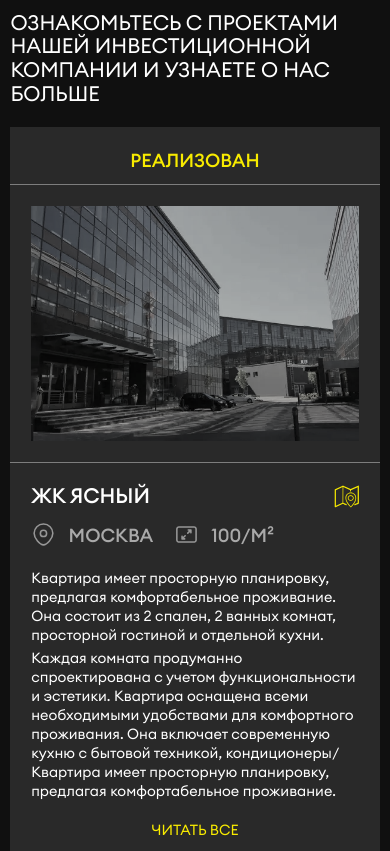
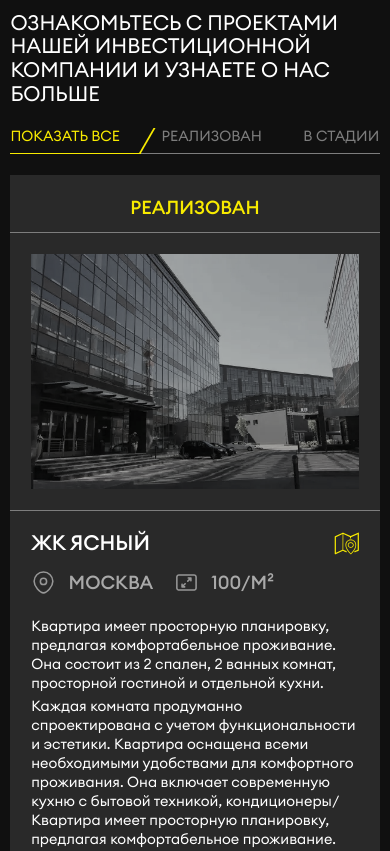
Before and after one commit to TimofeyAgapitov/production-MadeLayout, a plain HTML site: page subcategories-development-page.html in a window 390 px wide. Shown: the part 1440-2291 px from the top of the page. Drawn offline with nearby package versions, Linux system fonts and the light colour scheme.

Commit message:
feat: load new update

```diff
--- a/css/style.css
+++ b/css/style.css
@@ -1750,6 +1750,44 @@ section {
   margin-bottom: 4rem;
 }
 
+.subcategories-projects__content .content__filters {
+  display: -webkit-box;
+  display: -ms-flexbox;
+  display: flex;
+  margin-bottom: 4rem;
+}
+
+.subcategories-projects__content .content__filters .filters__button {
+  color: #7d7d7d;
+  text-transform: uppercase;
+  padding-right: 4rem;
+  padding-bottom: 0.4rem;
+  border-bottom: 0.2rem solid #7d7d7d;
+}
+
+.subcategories-projects__content .content__filters .filters__button:not(:first-child) {
+  padding-left: 4rem;
+}
+
+.subcategories-projects__content .content__filters .filters__button.active {
+  color: #f8eb00;
+  border-bottom-color: #f8eb00;
+  position: relative;
+}
+
+.subcategories-projects__content .content__filters .filters__button.active::before {
+  content: "";
+  position: absolute;
+  bottom: -0.2rem;
+  right: -0.7rem;
+  width: 1.6rem;
+  height: 2.5rem;
+  border-right: 0.3rem solid #f8eb00;
+  -webkit-transform: skew(-30deg);
+      -ms-transform: skew(-30deg);
+          transform: skew(-30deg);
+}
+
 .subcategories-projects__content .content__projects {
   display: -webkit-box;
   display: -ms-flexbox;
@@ -1788,6 +1826,7 @@ section {
 
 .subcategories-projects__content .content__projects .project-box:hover .project-center {
   border-left-color: #101010;
+  border-top-color: #101010;
 }
 
 .subcategories-projects__content .content__projects .project-box:hover .project-right {
@@ -2889,6 +2928,29 @@ body {
     width: 100%;
   }
 
+  .subcategories-projects__content .content__filters {
+    overflow-y: auto;
+  }
+
+  .subcategories-projects__content .content__filters::-webkit-scrollbar {
+    display: none;
+  }
+
+  .subcategories-projects__content .content__filters .filters__button {
+    border-bottom-width: 0.3rem;
+    -webkit-box-flex: 0;
+        -ms-flex: none;
+            flex: none;
+    padding-bottom: 1.6rem;
+  }
+
+  .subcategories-projects__content .content__filters .filters__button.active::before {
+    height: 5rem;
+    bottom: -0.3rem;
+    right: -1.5rem;
+    border-right-width: 0.4rem;
+  }
+
   .subcategories-projects__content .content__projects .project-box {
     -webkit-box-orient: vertical;
     -webkit-box-direction: normal;
--- a/js/app.js
+++ b/js/app.js
@@ -32,8 +32,12 @@ document.addEventListener('DOMContentLoaded', function () {
     const headerButton = header.querySelector('.header__button');
     const headerButtonNavigate = header.querySelectorAll('.header__popup-item');
     const headerPopup = header.querySelector('.header__popup');
-    const headerPopupContainer = headerPopup.querySelector('.header__popup-container');
-    const headerPopupClose = headerPopupContainer.querySelector('.header__popup-close');
+    const headerPopupContainer = headerPopup.querySelector(
+      '.header__popup-container'
+    );
+    const headerPopupClose = headerPopupContainer.querySelector(
+      '.header__popup-close'
+    );
 
     console.log(headerPopup);
 
@@ -70,6 +74,21 @@ document.addEventListener('DOMContentLoaded', function () {
           component.classList.remove('active');
         });
         component.classList.add('active');
+      });
+    });
+  }
+  //////////////////////////////// SCRIPT-SUBCATEGORIES //////////////////////////////////
+  if (document.querySelector('.subcategories')) {
+    const subcategories = document.querySelector('.subcategories');
+    const subcategoriesProjectsButton =
+      subcategories.querySelectorAll('.filters__button');
+    // Событие при нажатии на элемент хлебной крошки
+    subcategoriesProjectsButton.forEach((button) => {
+      button.addEventListener('click', () => {
+        subcategoriesProjectsButton.forEach((button) => {
+          button.classList.remove('active');
+        });
+        button.classList.add('active');
       });
     });
   }
--- a/subcategories-development-page.html
+++ b/subcategories-development-page.html
@@ -4,10 +4,10 @@
   <meta charset="UTF-8" />
   <meta http-equiv="X-UA-Compatible" content="IE=edge" />
   <meta name="viewport" content="width=device-width, initial-scale=1.0" />
-  <link rel="stylesheet" href="css/style.css?_V=20230911132511" />
+  <link rel="stylesheet" href="css/style.css?_V=20230911195804" />
   <link
     rel="stylesheet"
-    href="https://cdn.jsdelivr.net/npm/swiper@10/swiper-bundle.min.css?_V=20230911132511"
+    href="https://cdn.jsdelivr.net/npm/swiper@10/swiper-bundle.min.css?_V=20230911195804"
   />
   <title>Подкатегория</title>
 </head>
@@ -234,6 +234,13 @@
               Ознакомьтесь с проектами нашей инвестиционной компании и узнаете о
               нас больше
             </p>
+            <div class="content__filters filters setup--h5">
+                <button class="filters__button active">Показать все</button>
+                <button class="filters__button">Реализован</button>
+                <button class="filters__button">В стадии реализации</button>
+                <button class="filters__button">Жилая недвижимость</button>
+                <button class="filters__button">Комерческая недвижимость</button>
+            </div>
             <div class="content__projects project">
                 <div class="project-box extend">
   <div class="project-left">
@@ -348,7 +355,7 @@
   <div class="project-center">
     <div class="project-content">
       <div class="project-info">
-        <p class="project-title">ЖК Ясный</p>
+        <p class="project-title">ЖК Mitte</p>
         <div class="project-icons">
           <div class="project-icons__block">
             <svg
@@ -454,7 +461,7 @@
   <div class="project-center">
     <div class="project-content">
       <div class="project-info">
-        <p class="project-title">ЖК Ясный</p>
+        <p class="project-title">Бизнес-Центр Geolog</p>
         <div class="project-icons">
           <div class="project-icons__block">
             <svg
@@ -641,8 +648,8 @@
     </div>
   </div>
 </footer>
- <script src="https://cdn.jsdelivr.net/npm/swiper@10/swiper-bundle.min.js?_V=20230911132511"></script>
+ <script src="https://cdn.jsdelivr.net/npm/swiper@10/swiper-bundle.min.js?_V=20230911195804"></script>
 
-    <script src="js/app.min.js?_V=20230911132511"></script>
+    <script src="js/app.min.js?_V=20230911195804"></script>
   </body>
 </html>
```
Also changed, not shown: about-us-page.html (+4 -4 lines), main-page.html (+4 -4 lines), partners-page.html (+4 -4 lines), project-page.html (+4 -4 lines), realty-page.html (+4 -4 lines), subcategories-assets-page.html (+6 -6 lines), css/style.min.css, img/projects/project--swiperPhoto-2.jpeg (deleted), img/projects/project--swiperPhoto-3.jpeg (deleted), js/app.min.js.
